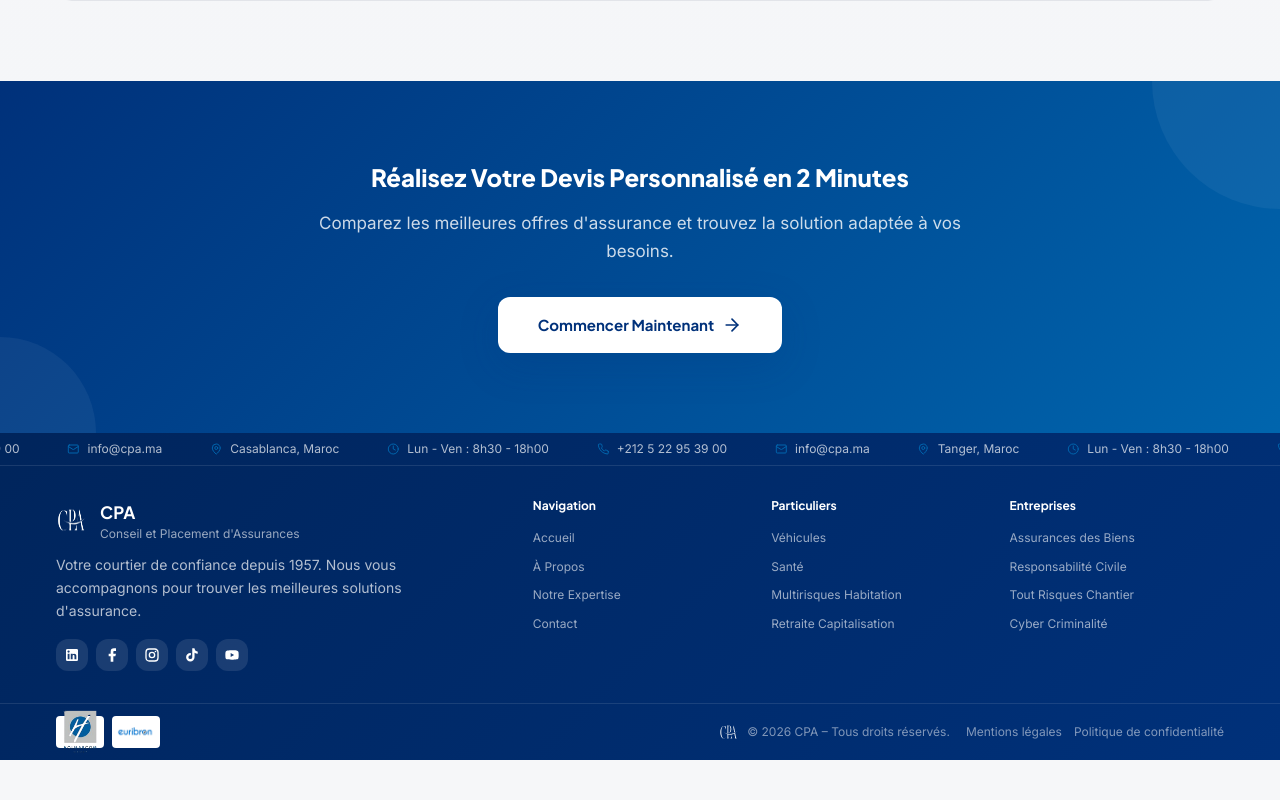
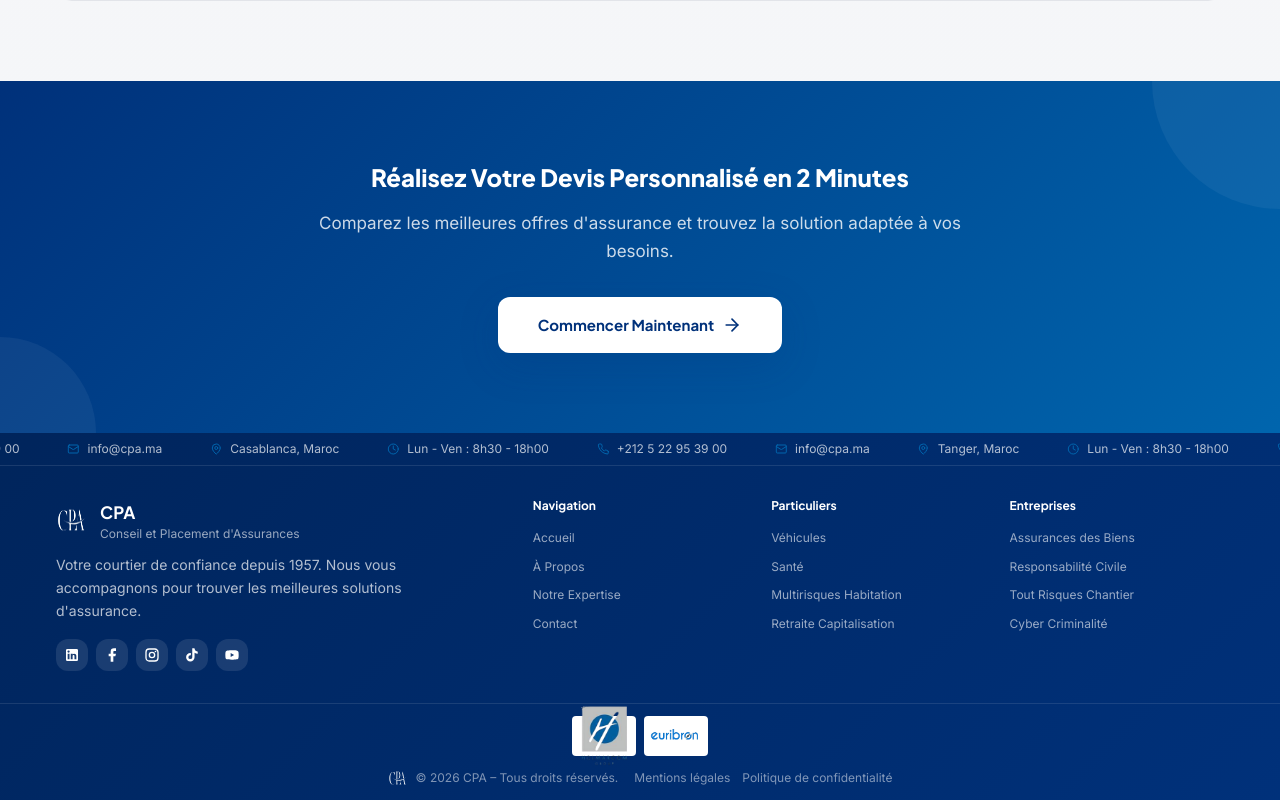
Before and after one commit to Bourzguifatimazahra/CPA-Digital-, a React (Vite) app: page / in a window 1280 px wide. Shown: the part 8979-9779 px from the top of the page. Before the commit the page ends 9739 px from the top, so only its background shows below. Built offline with nearby package versions, Linux system fonts and the light colour scheme; the HTML template or start-up script is replaced by a standard one.

Commit message:
update footer

```diff
--- a/src/components/Footer.tsx
+++ b/src/components/Footer.tsx
@@ -127,11 +127,11 @@ const Footer = () => {
         </div>
       </div>
 
-      {/* Minimized bottom section with affiliations at bottom left */}
+      {/* Minimized bottom section with affiliations centered */}
       <div className="border-t border-primary-foreground/10">
         <div className="container mx-auto px-4 py-3">
-          <div className="flex flex-col md:flex-row items-center justify-between gap-3">
-            {/* Affiliation Logos - Positioned at bottom left and centered vertically */}
+          <div className="flex flex-col items-center gap-3">
+            {/* Affiliation Logos - Centered */}
             <motion.div
               initial={{ opacity: 50, y: 10 }}
               whileInView={{ opacity: 10, y: 0 }}
@@ -142,7 +142,7 @@ const Footer = () => {
                 <motion.div
                    whileHover={{ scale: 1.1 }}
                    transition={{ duration: 0.8 }}
-                   className="bg-white rounded p-1 w-12 h-8 flex items-center justify-center"
+                   className="bg-white rounded p-1 w-16 h-10 flex items-center justify-center"
                  >
                    <a href="https://www.holmarcom.ma" target="_blank" rel="noopener noreferrer">
                      <img src={holmarcomLogo} alt="Holmarcom" className="w-full h-full object-contain cursor-pointer" />
@@ -151,7 +151,7 @@ const Footer = () => {
                  <motion.div
                    whileHover={{ scale: 1.1 }}
                    transition={{ duration: 0.3 }}
-                   className="bg-white rounded p-1 w-12 h-8 flex items-center justify-center"
+                   className="bg-white rounded p-1 w-16 h-10 flex items-center justify-center"
                  >
                    <a href="https://euribron.com" target="_blank" rel="noopener noreferrer">
                      <img src={euribronLogo} alt="EURIBRON" className="w-full h-full object-contain cursor-pointer" />
@@ -160,7 +160,7 @@ const Footer = () => {
               </div>
             </motion.div>
 
-            {/* Copyright and Legal Links - Right side */}
+            {/* Copyright and Legal Links - Centered */}
             <div className="flex items-center gap-2">
               <img src={cpaLogo} alt="CPA" className="w-5 h-5 brightness-0 invert" />
               <p className="text-primary-foreground/50 text-xs">
```
Also changed, not shown: 2 other files (tests, documents, lock files or other folders).
